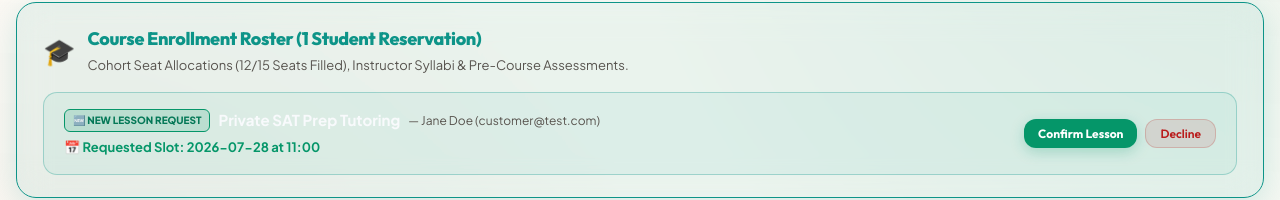
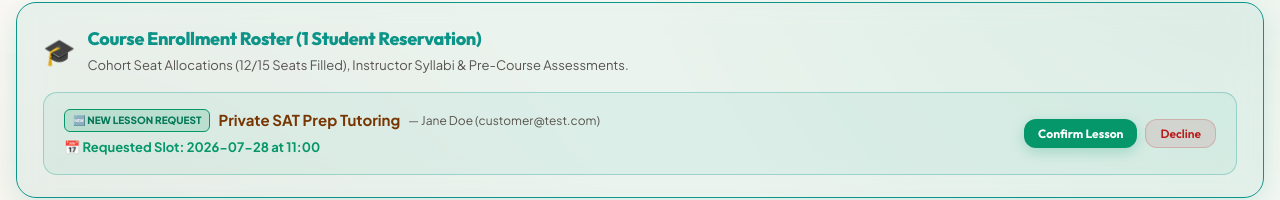
Before and after one commit to RadoMatas/NativeBooking, a React (Vite) app: page /admin in a window 1280 px wide. Shown: the part 219-419 px from the top of the page. Built offline with nearby package versions, Linux system fonts and the light colour scheme; no server answers; the database is empty; sample sign-in values are in the browser's storage.

Commit message:
req.service colour change in notif. board

```diff
--- a/src/pages/AdminDB.tsx
+++ b/src/pages/AdminDB.tsx
@@ -288,7 +288,7 @@ export default function AdminDB() {
                           🆕 NEW LESSON REQUEST
                         </span>
                       )}
-                      <strong style={{ color: '#f8fafc', fontSize: '15px' }}>{req.service}</strong>
+                      <strong style={{ color: '#773601', fontSize: '15px' }}>{req.service}</strong>
                       <span style={{ fontSize: '12px', color: 'var(--text-secondary)' }}>
                         — {req.customerName || 'Student'} ({req.customerEmail})
                       </span>
```
